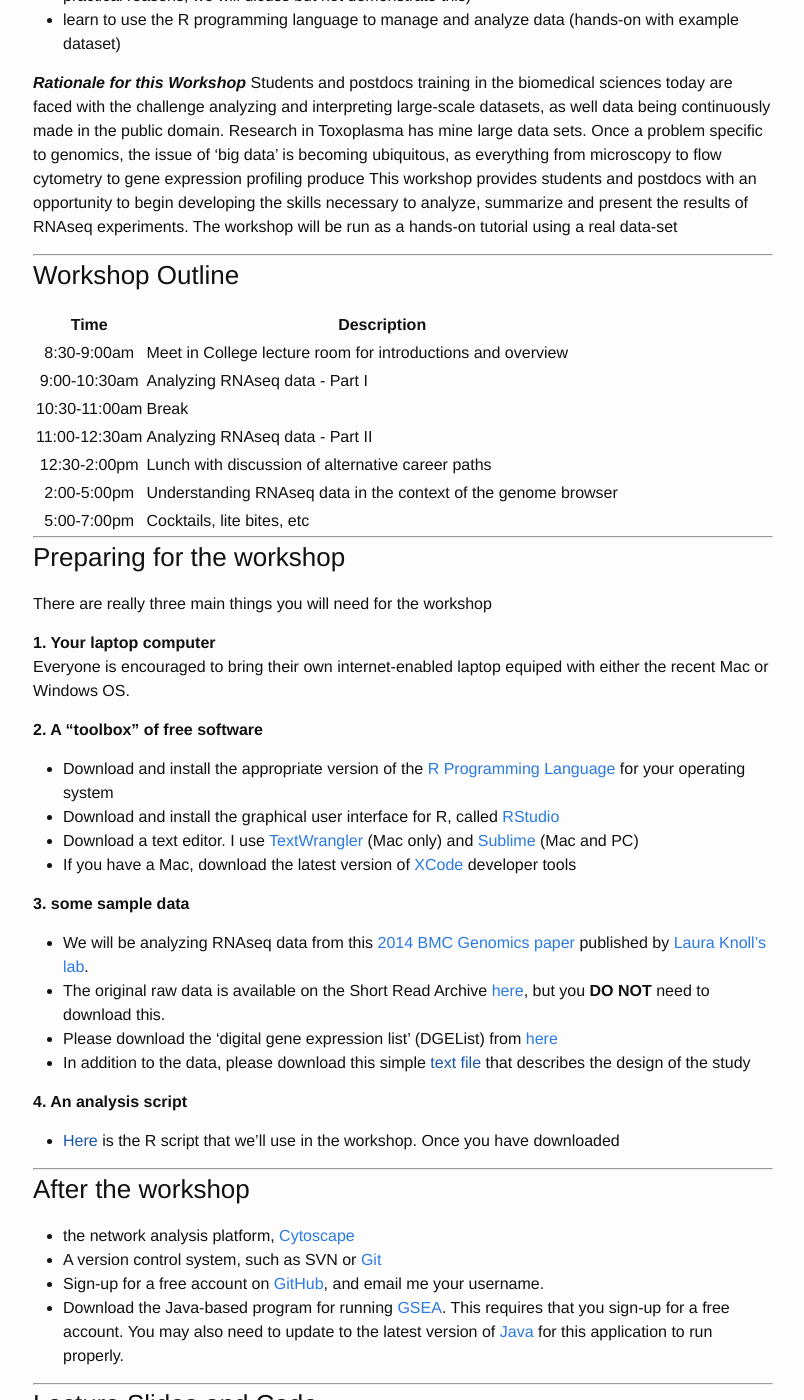
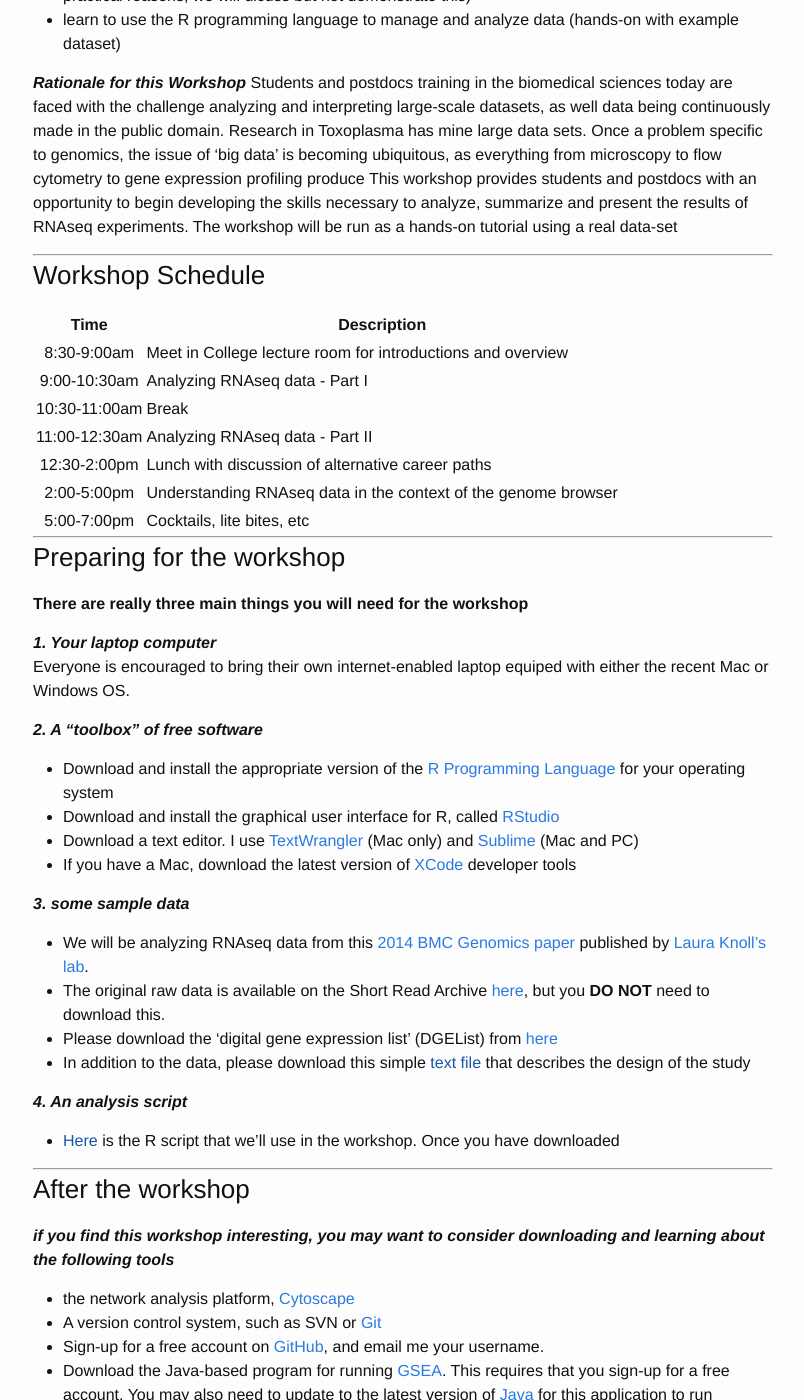
Before and after one commit to ToxoGenomicsWorkshop/ToxoGenomicsWorkshop.github.io, a Jekyll site: the page built from index.md, in a window 1280 px wide and 1400 px high, scrolled down 279 px. Shown: the whole window, without its empty margins (237-1041 px from the left). Built offline with Jekyll 4.4.1, drawn with Linux system fonts in a browser that asks for light colours.

Commit message:
updated site

```diff
--- a/index.md
+++ b/index.md
@@ -14,7 +14,7 @@ This is the GitHub repository for the Toxoplasma Conference RNAseq Workshop. Goa
 ----
 
 
-### Workshop Outline
+### Workshop Schedule
 
 Time	|	Description	|
 :------:|---------|
@@ -32,13 +32,13 @@ Time	|	Description	|
 
 ### Preparing for the workshop
 
-There are really three main things you will need for the workshop
+**There are really three main things you will need for the workshop**
 
-**1. Your laptop computer**<br/>
+***1. Your laptop computer***<br/>
 Everyone is encouraged to bring their own internet-enabled laptop equiped with either the recent Mac or Windows OS.
 
 
-**2. A "toolbox" of free software**<br/>
+***2. A "toolbox" of free software***<br/>
 
 * Download and install the appropriate version of the [R Programming Language](http://lib.stat.cmu.edu/R/CRAN/) for your operating system
 * Download and install the graphical user interface for R, called [RStudio](http://www.rstudio.com/products/rstudio/download/)
@@ -46,20 +46,22 @@ Everyone is encouraged to bring their own internet-enabled laptop equiped with e
 * If you have a Mac, download the latest version of [XCode](https://developer.apple.com/xcode/) developer tools
 
 
-**3. some sample data**<br/>
+***3. some sample data***<br/>
 
 * We will be analyzing RNAseq data from this [2014 BMC Genomics paper](materials/Pittman_BMCgenomics_TgBrady.pdf) published by [Laura Knoll's lab](http://www.medmicro.wisc.edu/people_faculty_profile.php?id=ljknoll&view=intro).
 * The original raw data is available on the Short Read Archive [here](http://www.ncbi.nlm.nih.gov/Traces/sra/?run=SRR1156954), but you __DO NOT__ need to download this.
 * Please download the 'digital gene expression list' (DGEList) from [here](materials/DGEList)
 * In addition to the data, please download this simple [text file]() that describes the design of the study
 
-**4. An analysis script**<br/>
+***4. An analysis script***<br/>
 
 * [Here]() is the R script that we'll use in the workshop. Once you have downloaded
 
 -----
 
 ### After the workshop
+
+***if you find this workshop interesting, you may want to consider downloading and learning about the following tools***
 
 * the network analysis platform, [Cytoscape](http://www.cytoscape.org/)
 * A version control system, such as SVN or [Git](http://git-scm.com/downloads)
```
